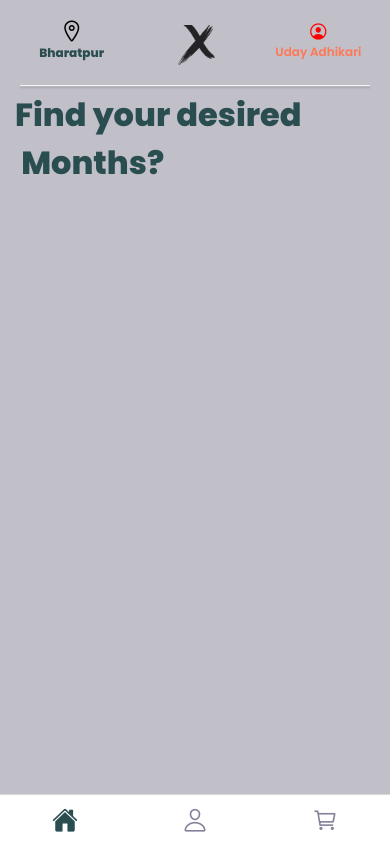
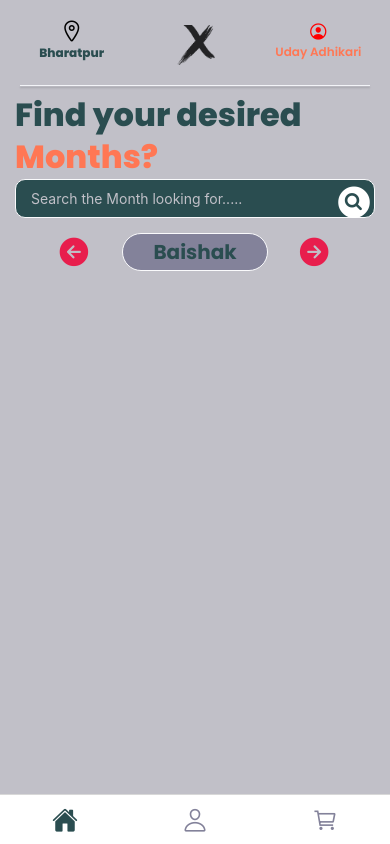
Before and after one commit to udayadhikari2/rrls_calendar, a React Native app: screen /Home in a window 390 px wide. Built offline with nearby package versions, Linux system fonts and the light colour scheme.

Commit message:
search and buttons

```diff
--- a/components/home/findingMonths/FindingMonths.jsx
+++ b/components/home/findingMonths/FindingMonths.jsx
@@ -1,9 +1,34 @@
-import { View, Text, StyleSheet } from 'react-native'
+import { View, Text, TextInput, TouchableOpacity } from 'react-native'
 import styles from "./FindingMonths.style";
+import { COLORS, SIZES } from "../../../constants/index"
+import { Ionicons } from "@expo/vector-icons"
 const FindingMonths = () => {
+
+  const SearchData = () => {
+
+  }
+
   return (
     <View style={styles.monthsContainer}>
-      <Text style={styles.monthsTitle}>Find your desired {'\n'} Months?</Text>
+      <Text style={styles.monthsHeading}>Find your desired</Text>
+      <Text style={styles.MonthsTextStyle}>Months?</Text>
+      <View style={styles.searchInputContainer}>
+        <TextInput style={styles.searchInput} placeholder='Search the Month looking for.....' onChange={SearchData} placeholderTextColor={COLORS.gray2} editable color={COLORS.white} size={SIZES.xsMedium} />
+        <TouchableOpacity style={styles.searchButton} disabled>
+          <Ionicons name="search-circle" size={42} color={COLORS.white}></Ionicons>
+        </TouchableOpacity>
+      </View>
+      <View style={styles.nextPrevContainer}>
+        <TouchableOpacity style={styles.prevButton}>
+          <Ionicons name="arrow-back-circle" size={35} color={COLORS.red} />
+        </TouchableOpacity >
+        <View style={styles.monthTitle}>
+          <Text style={styles.monthText}>Baishak</Text>
+        </View>
+        <TouchableOpacity style={styles.nextButton}>
+          <Ionicons name="arrow-forward-circle" size={35} color={COLORS.red} />
+        </TouchableOpacity>
+      </View>
     </View>
   )
 }
--- a/components/home/findingMonths/FindingMonths.style.js
+++ b/components/home/findingMonths/FindingMonths.style.js
@@ -6,11 +6,62 @@ const styles = StyleSheet.create({
         flex: 1,
         marginHorizontal:15,
     },
-    monthsTitle: {
-
+    monthsHeading: {
         fontFamily: "extraBold",
         fontSize: SIZES.large +12,
         color: COLORS.primary,
+
+    },
+    MonthsTextStyle:{
+        fontFamily: "extraBold",
+        fontSize: SIZES.large +12,
+        color: COLORS.tertiary,
+        lineHeight:35,
+        paddingBottom:5,
+    },
+    searchInputContainer:{
+        flexDirection:"row",
+        justifyContent:"center",
+    },
+    searchInput:{
+        width:'100%',
+        borderWidth:1,
+        borderRadius:10,
+        backgroundColor:COLORS.primary ,
+        paddingHorizontal:15,
+        paddingVertical:10,
+        borderColor:COLORS.lightWhite,
+    },
+    searchButton:{
+        position:"absolute",
+        right:0,
+        alignItems:"center",
+    },
+    nextPrevContainer:{
+        flexDirection:"row",
+        justifyContent:"center",
+        marginVertical:10,
+        padding:5,
+    },
+    prevButton:{
+        paddingHorizontal:30,
+    },
+    monthTitle:{
+        paddingHorizontal:30,
+        paddingVertical:2,
+        backgroundColor:COLORS.gray1,
+        borderWidth:1,
+        borderRadius:20,
+        borderColor:COLORS.lightWhite,
+        justifyContent:"center",
+    },
+    monthText:{
+        color:COLORS.primary,
+        fontFamily:"bold",
+        fontSize:SIZES.large,
+    },
+    nextButton:{
+        paddingHorizontal:30,
     }
 })
 export default styles
```
Also changed, not shown: 1 other file (tests, documents, lock files or other folders).
